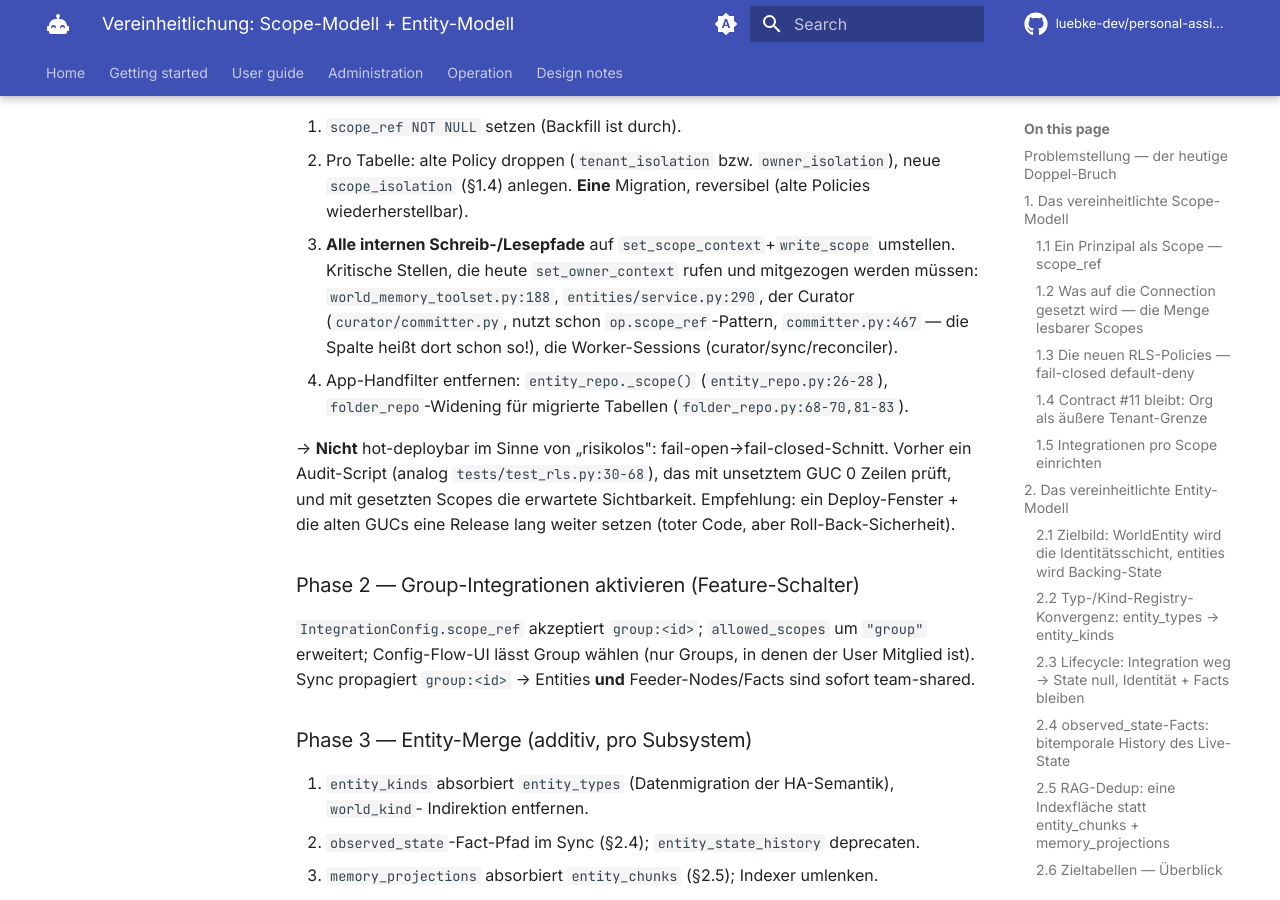
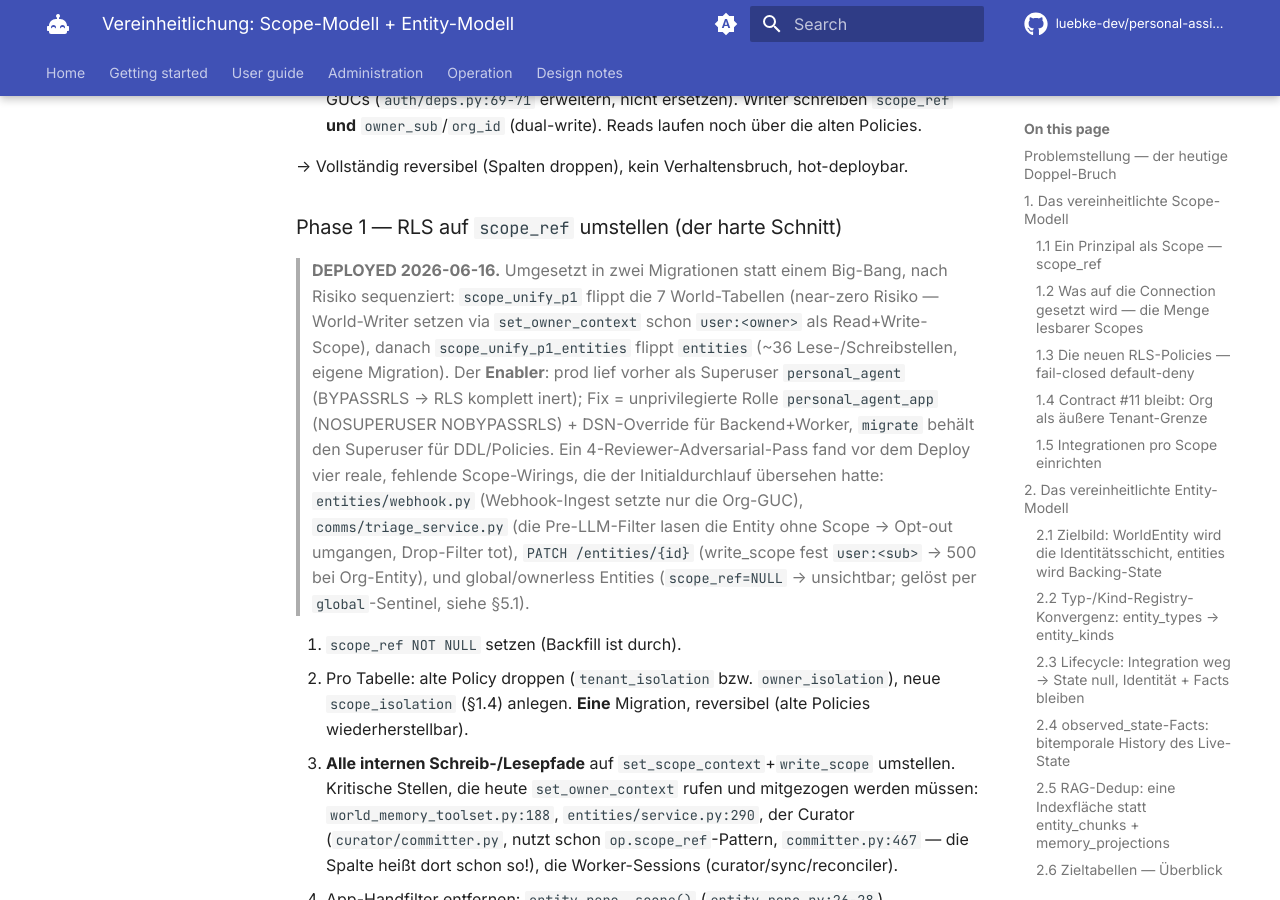
Before and after one commit to personal-agent-org/docs, an MkDocs documentation site: the page built from docs/design/scope-entity-unification.md, in a window 1280 px wide and 900 px high, scrolled down 8797 px. Built offline with MkDocs 1.6.1 and Material for MkDocs 9.7.7, drawn with Linux system fonts in a browser that asks for light colours; comment, search, counter and statistics services are not loaded; some of the changed text lies outside the part shown.

Commit message:
docs(scope): record Phase 1 (world + entities) DEPLOYED + the global sentinel decision
Mark Phase 0 + Phase 1 as deployed (staged: world tables, then entities), document the
personal_agent_app unprivileged-role enabler, the four scope-wirings the adversarial review
caught pre-deploy (webhook ingest / comms triage / org-entity PATCH / global entities), and
the `global` sentinel scope that resolves the truly-ownerless+orgless case in §5.1.

Co-Authored-By: Claude Opus 4.8 (1M context) <noreply@anthropic.com>

```diff
--- a/docs/design/scope-entity-unification.md
+++ b/docs/design/scope-entity-unification.md
@@ -2,6 +2,12 @@
 
 > Status: Design (Vorschlag). Lead-Architekt-Entwurf. Verifiziert gegen den realen
 > Code-Stand am 2026-06-16. Alle Datei:Zeile-Referenzen sind echt.
+>
+> **Umsetzungsstand (2026-06-16):** Phase 0 (additiv) + Phase 1 (RLS-Schnitt) sind
+> **DEPLOYED** auf prod. Phase 1 lief in zwei Schritten: zuerst die 7 World-Memory-Tabellen
+> (`scope_unify_p1`), dann `entities` (`scope_unify_p1_entities`). Der App läuft als
+> unprivilegierte, RLS-pflichtige Rolle `personal_agent_app` (sonst wäre RLS inert). Offen:
+> Phase 2 (Group-Integrationen) + Phase 3 (Entity-Merge).
 
 ## Problemstellung — der heutige Doppel-Bruch
 
@@ -320,6 +326,19 @@ risikoreiche, alle Tabellen berührende Änderung; der Entity-Merge ist additiv
 
 ### Phase 1 — RLS auf `scope_ref` umstellen (der harte Schnitt)
 
+> **DEPLOYED 2026-06-16.** Umgesetzt in zwei Migrationen statt einem Big-Bang, nach Risiko
+> sequenziert: `scope_unify_p1` flippt die 7 World-Tabellen (near-zero Risiko — World-Writer
+> setzen via `set_owner_context` schon `user:<owner>` als Read+Write-Scope), danach
+> `scope_unify_p1_entities` flippt `entities` (~36 Lese-/Schreibstellen, eigene Migration). Der
+> **Enabler**: prod lief vorher als Superuser `personal_agent` (BYPASSRLS → RLS komplett inert);
+> Fix = unprivilegierte Rolle `personal_agent_app` (NOSUPERUSER NOBYPASSRLS) + DSN-Override für
+> Backend+Worker, `migrate` behält den Superuser für DDL/Policies. Ein 4-Reviewer-Adversarial-Pass
+> fand vor dem Deploy vier reale, fehlende Scope-Wirings, die der Initialdurchlauf übersehen hatte:
+> `entities/webhook.py` (Webhook-Ingest setzte nur die Org-GUC), `comms/triage_service.py` (die
+> Pre-LLM-Filter lasen die Entity ohne Scope → Opt-out umgangen, Drop-Filter tot), `PATCH
+> /entities/{id}` (write_scope fest `user:<sub>` → 500 bei Org-Entity), und global/ownerless
+> Entities (`scope_ref=NULL` → unsichtbar; gelöst per `global`-Sentinel, siehe §5.1).
+
 1. `scope_ref NOT NULL` setzen (Backfill ist durch).
 2. Pro Tabelle: alte Policy droppen (`tenant_isolation` bzw. `owner_isolation`), neue
    `scope_isolation` (§1.4) anlegen. **Eine** Migration, reversibel (alte Policies
@@ -409,6 +428,16 @@ liegt immer mit in `current_scopes` (RLS-Sonderarm), Contract #11 (Org als äuß
 bleibt natürlich AND-verknüpft. Kleinster Bruch, kein Zwang, dass jeder User Mitglied einer
 „Alle"-Group ist. (Verworfen: implizite Org-Group; org-shared abschaffen.)
 
+**Nachtrag (Phase-1-Deploy): der truly-globale Fall** — ein `SCOPE_GLOBAL`-Config-Entry
+(admin-erstellt, owner_sub UND org_id NULL) erzeugt Entities ganz ohne Prinzipal. Die im
+Backfill ursprünglich vorgesehene `org:<id>`-Default-Abbildung greift hier nicht (kein org_id).
+Lösung: ein vierter `global`-Sentinel-Scope (`scope_global()`), den die `entities`-Policy per
+USING-Sonderarm (`scope_ref = 'global' OR …`) **instanzweit lesbar** macht — das stellt das
+Vor-Flip-Verhalten wieder her (die alte org-`tenant_isolation` machte `org_id IS NULL`-Zeilen
+für alle sichtbar). Schreiben verlangt weiterhin `write_scope='global'` (nur die Sync/Writer/
+Webhook-Pfade setzen das via `set_entry_scope(None, None)`). Kein neuer Prinzipal-*Typ* im
+Sinne von 5.1 — ein Sichtbarkeits-Sentinel für besitzerlose Instanz-Daten.
+
 ### 5.2 Tabellen-Merge → **ENTSCHIEDEN (Empfehlung bestätigt): Schichtung DAUERHAFT**
 Zwei Tabellen bleiben der Endzustand, KEIN späterer physischer Ein-Tabellen-Merge:
 `world_entities` = Identitätsschicht (Knoten + `backing_ref` + Facts), `entities` = optionale
```
